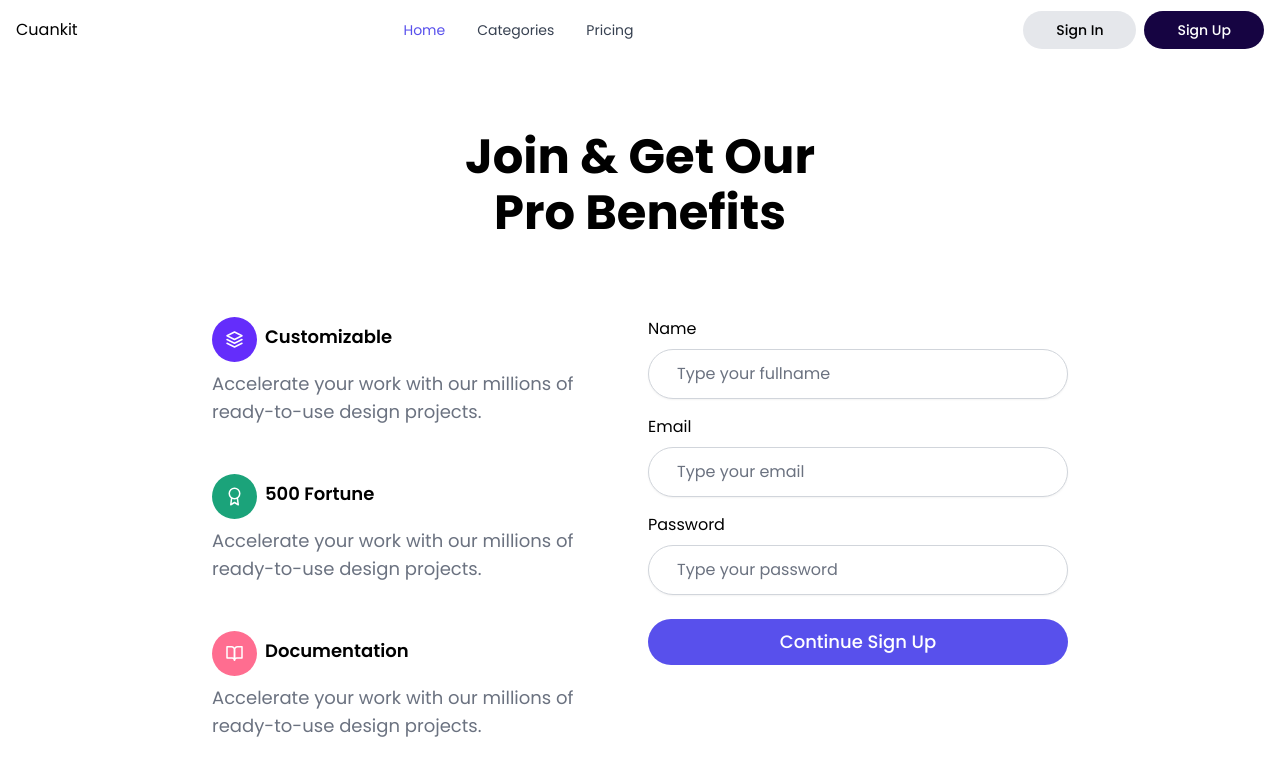
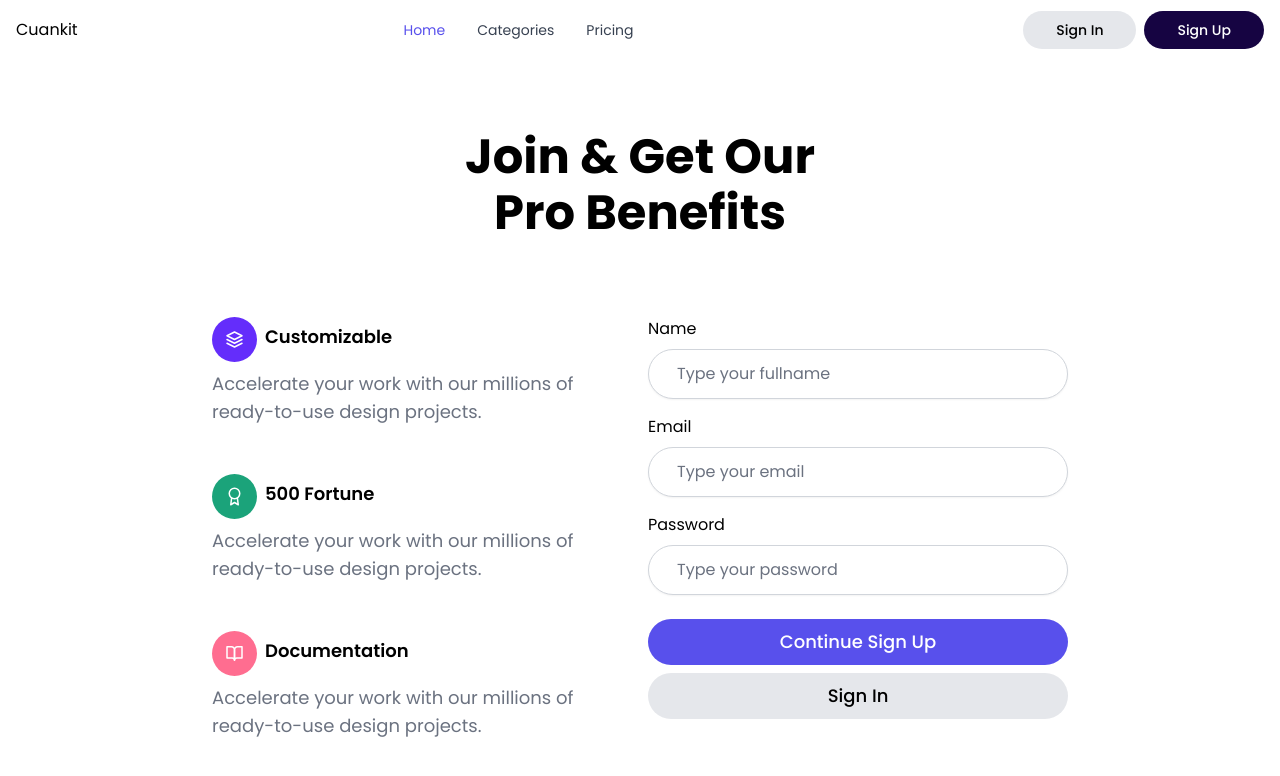
Before and after one commit to budiigunawan/cuankit-react, a React (Vite) app: page /register in a window 1280 px wide. Shown: the top 776 px of the page. Built offline with nearby package versions, Linux system fonts and the light colour scheme.

Commit message:
[CUAN-003] add sign in button on register form

```diff
--- a/src/components/register/RegisterForm.tsx
+++ b/src/components/register/RegisterForm.tsx
@@ -1,4 +1,5 @@
 import { useForm } from 'react-hook-form';
+import { Link } from 'react-router-dom';
 
 type RegisterInputs = {
   name: string;
@@ -66,6 +67,12 @@ function RegisterForm() {
           >
             Continue Sign Up
           </button>
+          <Link
+            to={'/login'}
+            className='inline-flex items-center justify-center w-full px-8 py-3 mt-2 text-base font-medium text-black bg-gray-200 border border-transparent rounded-full hover:bg-gray-300 md:py-2 md:text-lg md:px-10 hover:shadow'
+          >
+            Sign In
+          </Link>
         </div>
       </form>
     </div>
```
